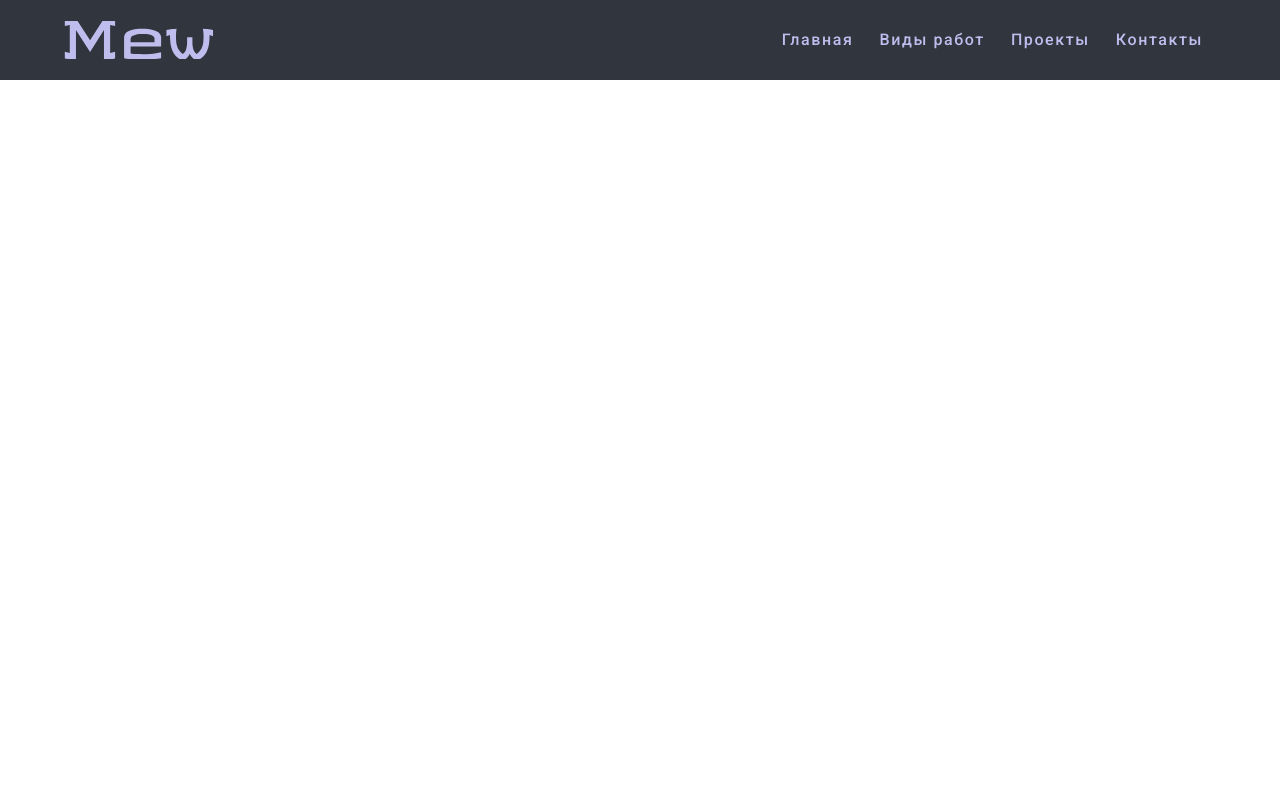
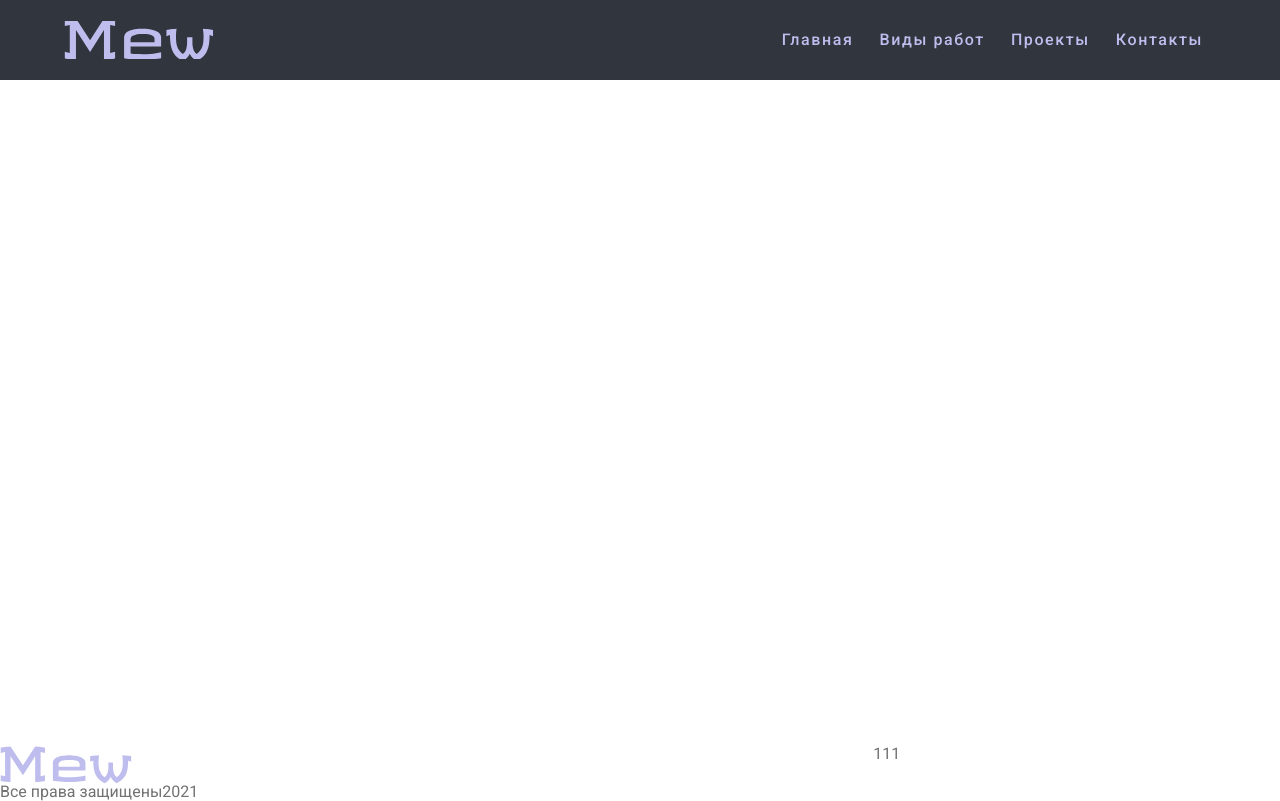
Before and after one commit to Mayamee/mewPortfolio, a website: page app/index.html in a window 1280 px wide. Drawn offline with Linux system fonts and the light colour scheme; a web font is replaced by a local one.

Commit message:
Добавил bootstrap

```diff
--- a/app/index.html
+++ b/app/index.html
@@ -5,7 +5,6 @@
     <meta http-equiv="X-UA-Compatible" content="IE=edge" />
     <meta name="viewport" content="width=device-width, initial-scale=1.0" />
     <link rel="stylesheet" href="/css/app.min.css" />
-    <link rel="stylesheet" href="/node_modules/" />
     <script src="/js/app.min.js" defer></script>
     <title>Mew - сайты на заказ</title>
   </head>
@@ -40,7 +39,29 @@
         </div>
       </header>
       <main class="main"></main>
-      <footer class="footer"></footer>
+      <footer class="footer">
+        <div class="row">
+          <div class="col-md-8 col">
+            <div class="row">
+              <div class="col">
+                <div class="footer__logo">
+                  <img src="/img/svg/logo.svg" alt="Mew" />
+                </div>
+              </div>
+            </div>
+            <div class="row">
+              <div class="col">
+                <div class="footer__label">
+                  Все права защищены<span>2021</span>
+                </div>
+              </div>
+            </div>
+          </div>
+          <div class="col-md-4 col">
+            <div class="footer__icons icon-bar">111</div>
+          </div>
+        </div>
+      </footer>
     </div>
   </body>
 </html>
--- a/app/sass/main.scss
+++ b/app/sass/main.scss
@@ -3,6 +3,7 @@
 @import "preloader";
 @import "vars";
 @import "fonts";
+@import "../../node_modules/bootstrap/dist/css/bootstrap-grid.min.css";
 body {
   height: 100%;
   font-family: $main-font, $family;
```
Also changed, not shown: app/css/app.min.css.
